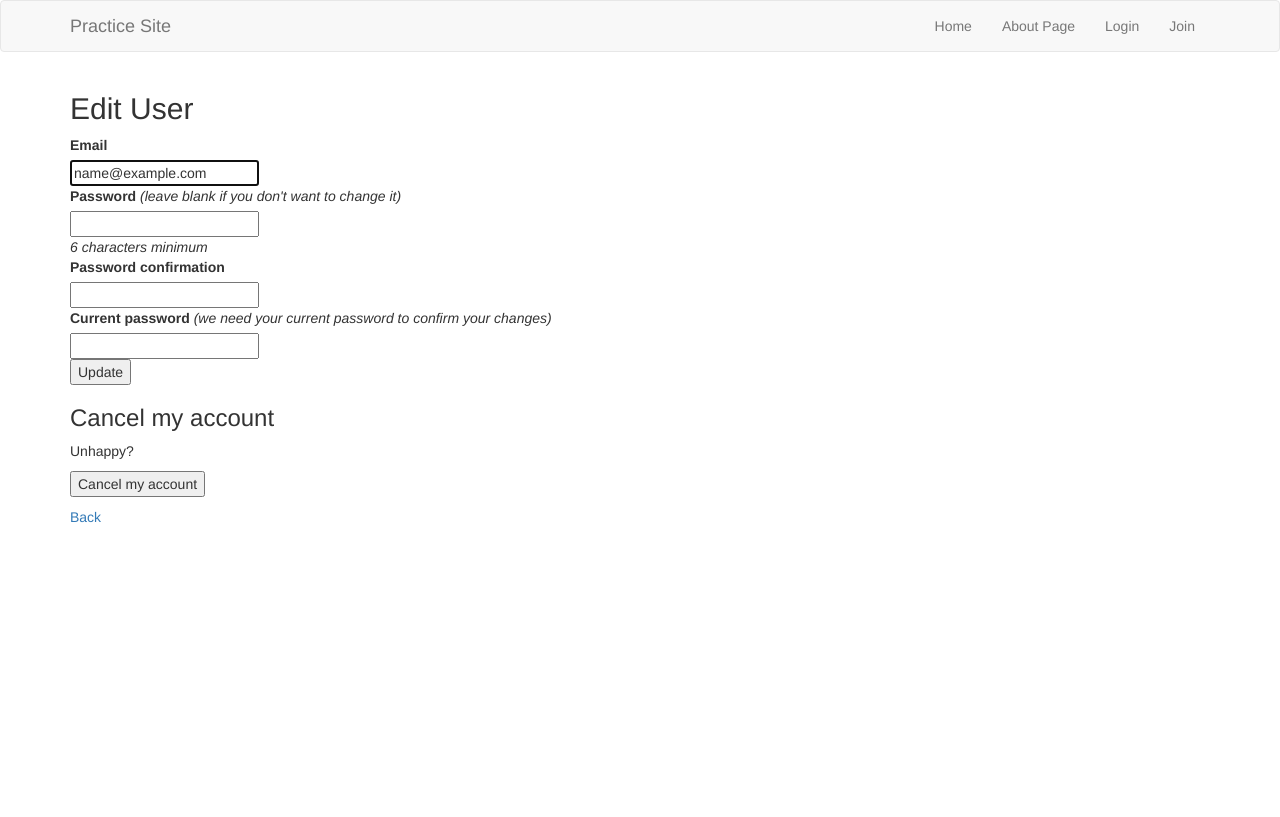
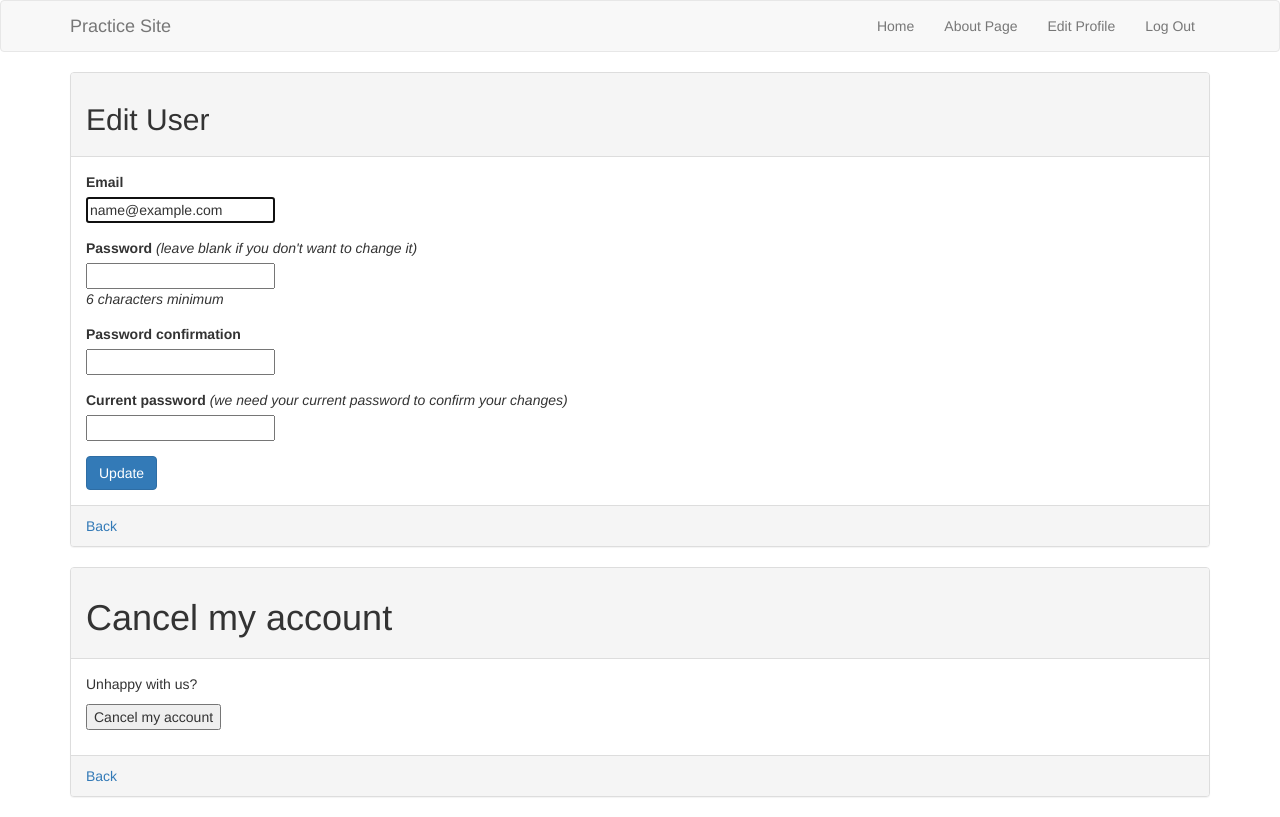
Before and after one commit to Nickt525/pinterested, a Rails app: page /users/edit in a window 1280 px wide. Before the commit the page ends 523 px from the top, so only its background shows below. Run offline with Rails 7, Linux system fonts and the light colour scheme; the visitor is signed in with stand-in values (Sample User, id 1); style sheets or scripts are compiled from the project's sources; some libraries are stand-ins or nearby versions.

Commit message:
edited forms

```diff
--- a/app/views/devise/registrations/edit.html.erb
+++ b/app/views/devise/registrations/edit.html.erb
@@ -1,9 +1,11 @@
-<h2>Edit <%= resource_name.to_s.humanize %></h2>
+<div class="panel panel-default">
+  <div class="panel-heading"><h2>Edit <%= resource_name.to_s.humanize %></h2></div>
+  <div class="panel-body">
 
 <%= form_for(resource, as: resource_name, url: registration_path(resource_name), html: { method: :put }) do |f| %>
   <%= devise_error_messages! %>
 
-  <div class="field">
+  <div class="form-group">
     <%= f.label :email %><br />
     <%= f.email_field :email, autofocus: true %>
   </div>
@@ -12,7 +14,7 @@
     <div>Currently waiting confirmation for: <%= resource.unconfirmed_email %></div>
   <% end %>
 
-  <div class="field">
+  <div class="form-group">
     <%= f.label :password %> <i>(leave blank if you don't want to change it)</i><br />
     <%= f.password_field :password, autocomplete: "off" %>
     <% if @minimum_password_length %>
@@ -21,23 +23,34 @@
     <% end %>
   </div>
 
-  <div class="field">
+  <div class="form-group">
     <%= f.label :password_confirmation %><br />
     <%= f.password_field :password_confirmation, autocomplete: "off" %>
   </div>
 
-  <div class="field">
-    <%= f.label :current_password %> <i>(we need your current password to confirm your changes)</i><br />
+  <div class="form-group">
+    <%= f.label :current_password%> <i>(we need your current password to confirm your changes)</i><br />
     <%= f.password_field :current_password, autocomplete: "off" %>
   </div>
 
   <div class="actions">
-    <%= f.submit "Update" %>
+    <%= f.submit "Update",class:"btn btn-primary" %>
   </div>
 <% end %>
+</div>
+<div class="panel-footer">
+<%= link_to "Back", :back %>
+</div>
+</div>
 
-<h3>Cancel my account</h3>
 
-<p>Unhappy? <%= button_to "Cancel my account", registration_path(resource_name), data: { confirm: "Are you sure?" }, method: :delete %></p>
+<div class="panel panel-default">
+  <div class="panel-heading"><h1>Cancel my account</h1></div>
+  <div class="panel-body">
 
+<p>Unhappy with us?<%= button_to "Cancel my account", registration_path(resource_name), data: { confirm: "Are you sure?" }, method: :delete %> </p>
+</div>
+<div class="panel-footer">
 <%= link_to "Back", :back %>
+</div>
+</div>
--- a/app/views/home/_header.html.erb
+++ b/app/views/home/_header.html.erb
@@ -8,16 +8,23 @@
         <span class="icon-bar"></span>
         <span class="icon-bar"></span>
       </button>
-      <a class="navbar-brand" href="#">Practice Site</a>
+      <%= link_to "Practice Site", root_path, class:"navbar-brand"%>
     </div>
 
     <!-- Collect the nav links, forms, and other content for toggling -->
     <div class="collapse navbar-collapse" id="bs-example-navbar-collapse-1">
       <ul class="nav navbar-nav navbar-right">
-        <li><%= link_to "Home", root_path%></li>
-        <li><%= link_to "About Page", home_about_path %></li>
+
+      <li><%= link_to "Home", root_path%></li>
+      <li><%= link_to "About Page", home_about_path %></li>
+       <% if user_signed_in? %>
+        <li><%= link_to "Edit Profile", edit_user_registration_path%></li>
+        <li><%= link_to "Log Out", destroy_user_session_path, method: :delete %></li>
+       <% else %>
         <li><%= link_to "Login", new_user_session_path%></li>
-  <li><%= link_to "Join", new_user_registration_path%></li>
+        <li><%= link_to "Join", new_user_registration_path%></li>
+       <% end %>
+
       </ul>
     </div><!-- /.navbar-collapse -->
   </div><!-- /.container-fluid -->
```
Also changed, not shown: app/views/devise/passwords/new.html.erb (+9 -4 lines), app/views/devise/registrations/new.html.erb (+15 -8 lines), app/views/devise/sessions/new.html.erb (+15 -7 lines), app/views/home/index.html.erb (+7 -0 lines).
